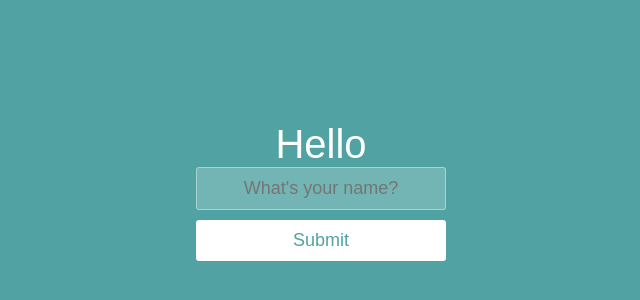
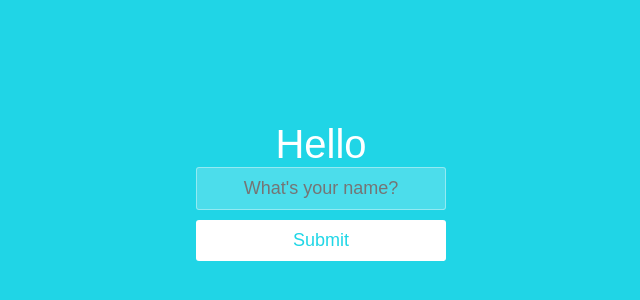
Before and after one commit to johncanero/hello-event-handling, a React (Create React App) app: page / in a window 1280 px wide. Shown: the part 86-386 px from the top of the page, without its empty margins (319-959 px from the left). Built offline with nearby package versions, Linux system fonts and the light colour scheme.

Commit message:
Update Stylings

```diff
--- a/src/App.css
+++ b/src/App.css
@@ -9,7 +9,7 @@ body {
   font-family: "Source Sans Pro", sans-serif;
   color: white;
   font-weight: 300;
-  background: #50a3a2;
+  background: #0cd2e4ea;
   width: 100%;
   height: 100%;
 }
@@ -36,7 +36,7 @@ input {
   display: block;
   text-align: center;
   font-size: 18px;
-  color: white;
+  color: rgb(0, 0, 0);
   font-weight: 300;
 }
 
@@ -46,7 +46,7 @@ button {
   background-color: white;
   border: 0;
   padding: 10px 15px;
-  color: #50a3a2;
+  color: #0cd2e4ea;
   border-radius: 3px;
   width: 250px;
   font-size: 18px;
```
